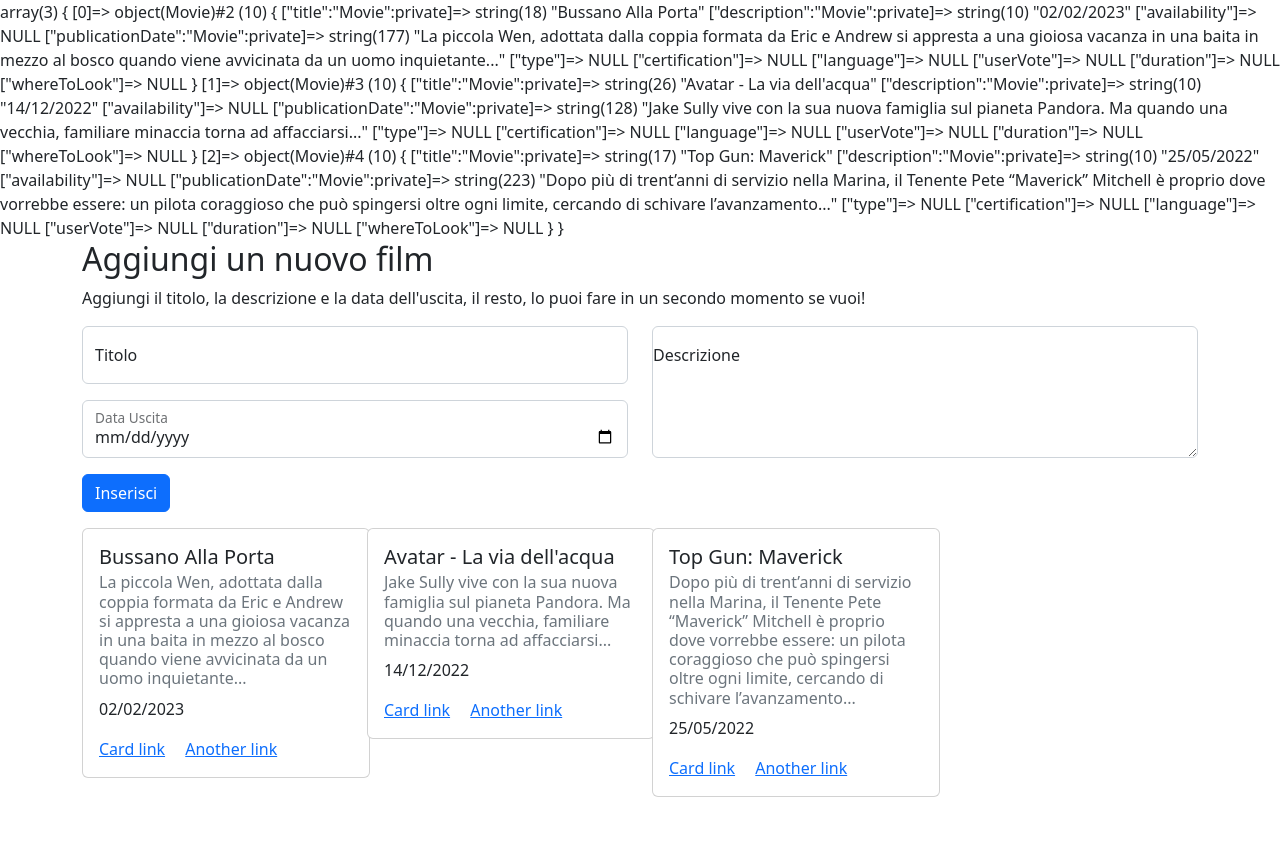
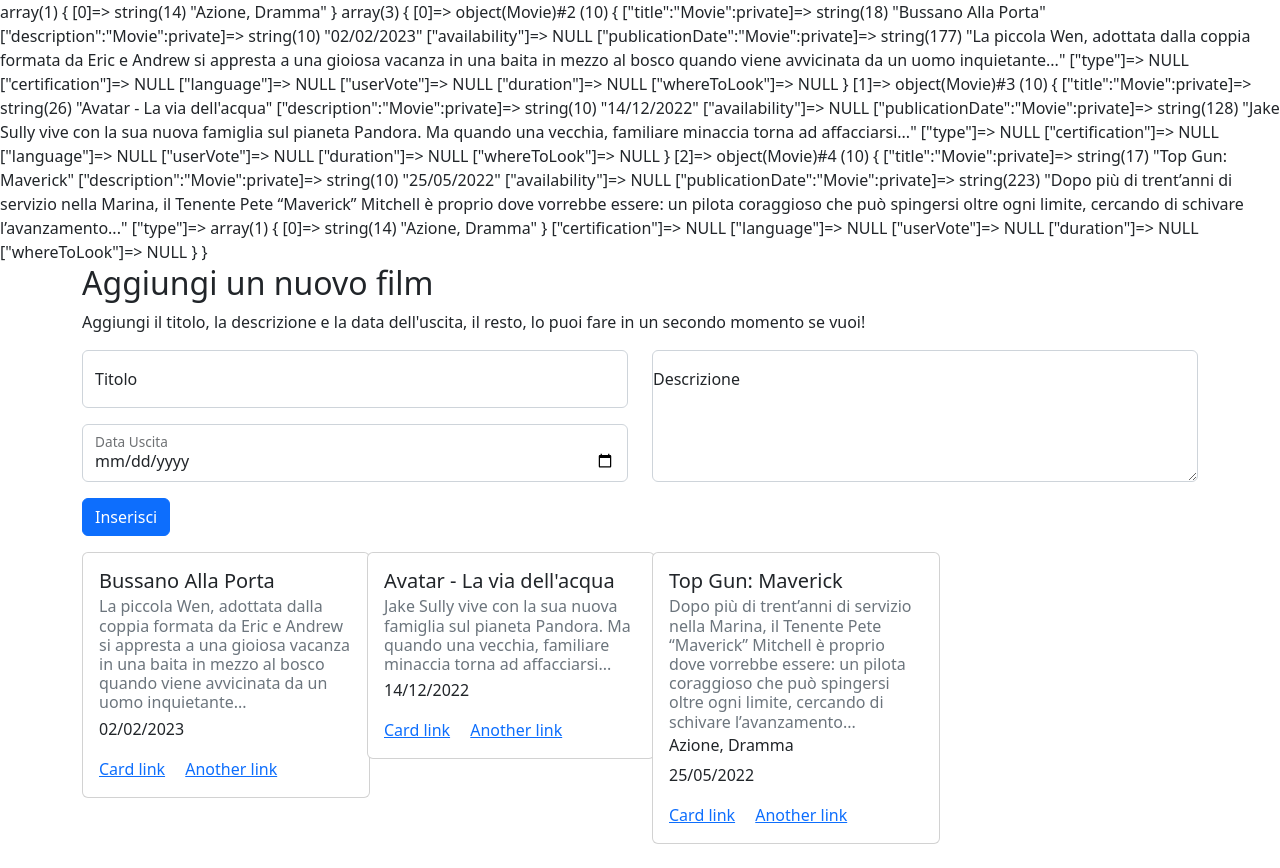
Before and after one commit to Roberto-Larivera/php-oop-1, a PHP site: page / in a window 1280 px wide. Before the commit the page ends 797 px from the top, so only its background shows below. Run offline with PHP 8.4, Linux system fonts and the light colour scheme.

Commit message:
modifica funzione set type

```diff
--- a/index.php
+++ b/index.php
@@ -55,6 +55,7 @@ include __DIR__.'/server.php';
                     <div class="card-body">
                         <h5 class="card-title"><?php echo $movie->getTitle() ?></h5>
                         <h6 class="card-subtitle mb-2 text-muted"><?php echo $movie->getPublicationDate() ?></h6>
+                        <h6 class="card-subtitle mb-2"><?php if($movie -> getType() !== null){echo implode(", " , $movie -> getType());}  ?></h6>
                         <p class="card-text"><?php echo $movie->getDescription() ?></p>
                         <a href="#" class="card-link">Card link</a>
                         <a href="#" class="card-link">Another link</a>
--- a/server.php
+++ b/server.php
@@ -6,7 +6,7 @@ class Movie
     private $description;
     public $availability;
     private $publicationDate;
-    public $type;
+    public  $type;
     public $certification;
     public $language;
     public $userVote;
@@ -77,7 +77,7 @@ class Movie
         if (is_numeric($element)) {
             echo 'Il parametro type deve essere una stringa';
         } else {
-            $this->type = $element;
+            $this->type = [$element];
         }
     }
     public function getType()
@@ -149,6 +149,9 @@ $avatarLaViaDellAcqua = new Movie('Avatar - La via dell\'acqua', '14/12/2022', '
 $topGunMaverick = new Movie('Top Gun: Maverick', '25/05/2022', 'Dopo più di trent’anni di servizio nella Marina, il Tenente Pete “Maverick” Mitchell è proprio dove vorrebbe essere: un pilota coraggioso che può spingersi oltre ogni limite, cercando di schivare l’avanzamento...');
 //var_dump($topGunMaverick);
 
+$topGunMaverick -> setType('Azione, Dramma');
+var_dump($topGunMaverick -> getType());
+
 $movies =[];
 
 $movies[] = $bussanoAllaPorta;
```
